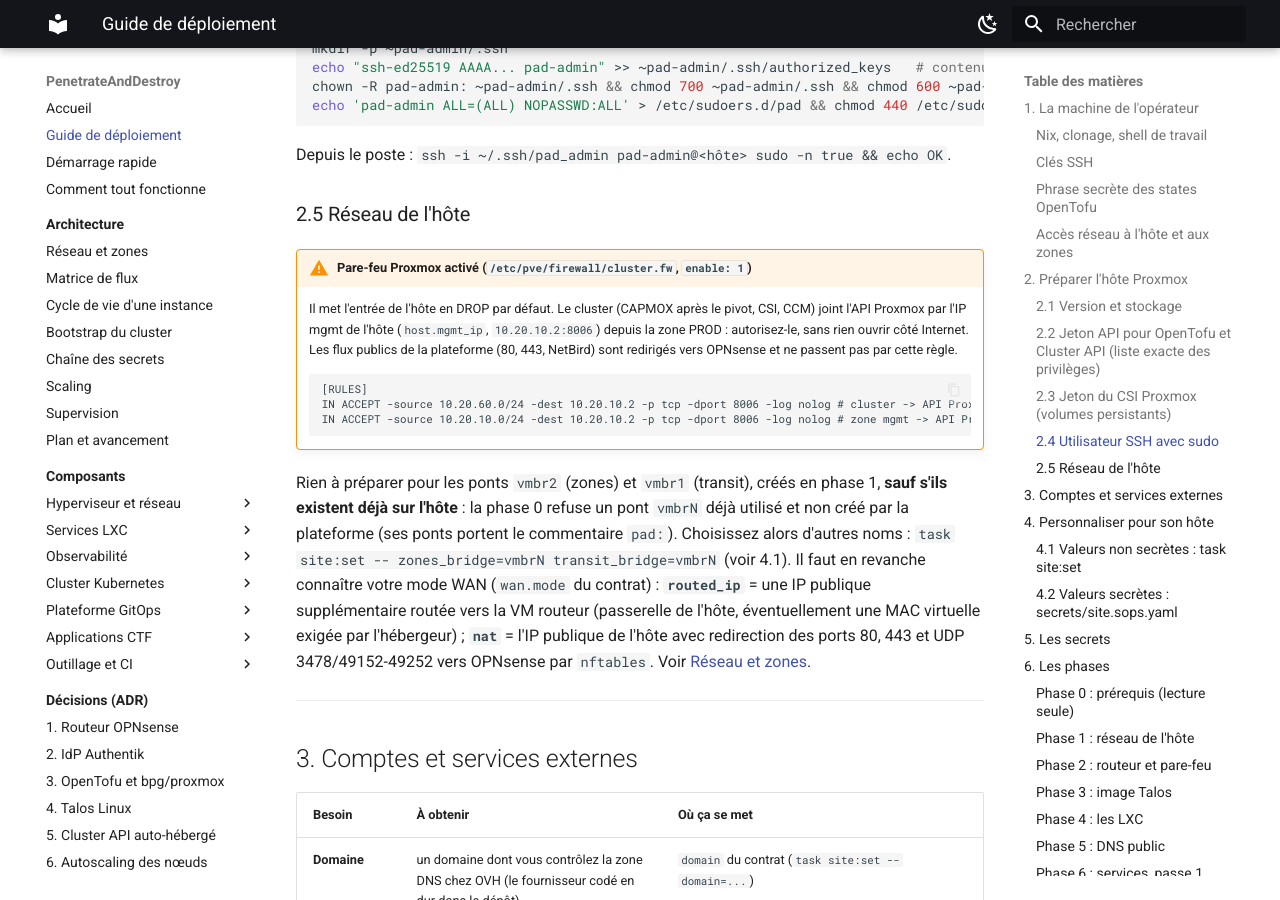
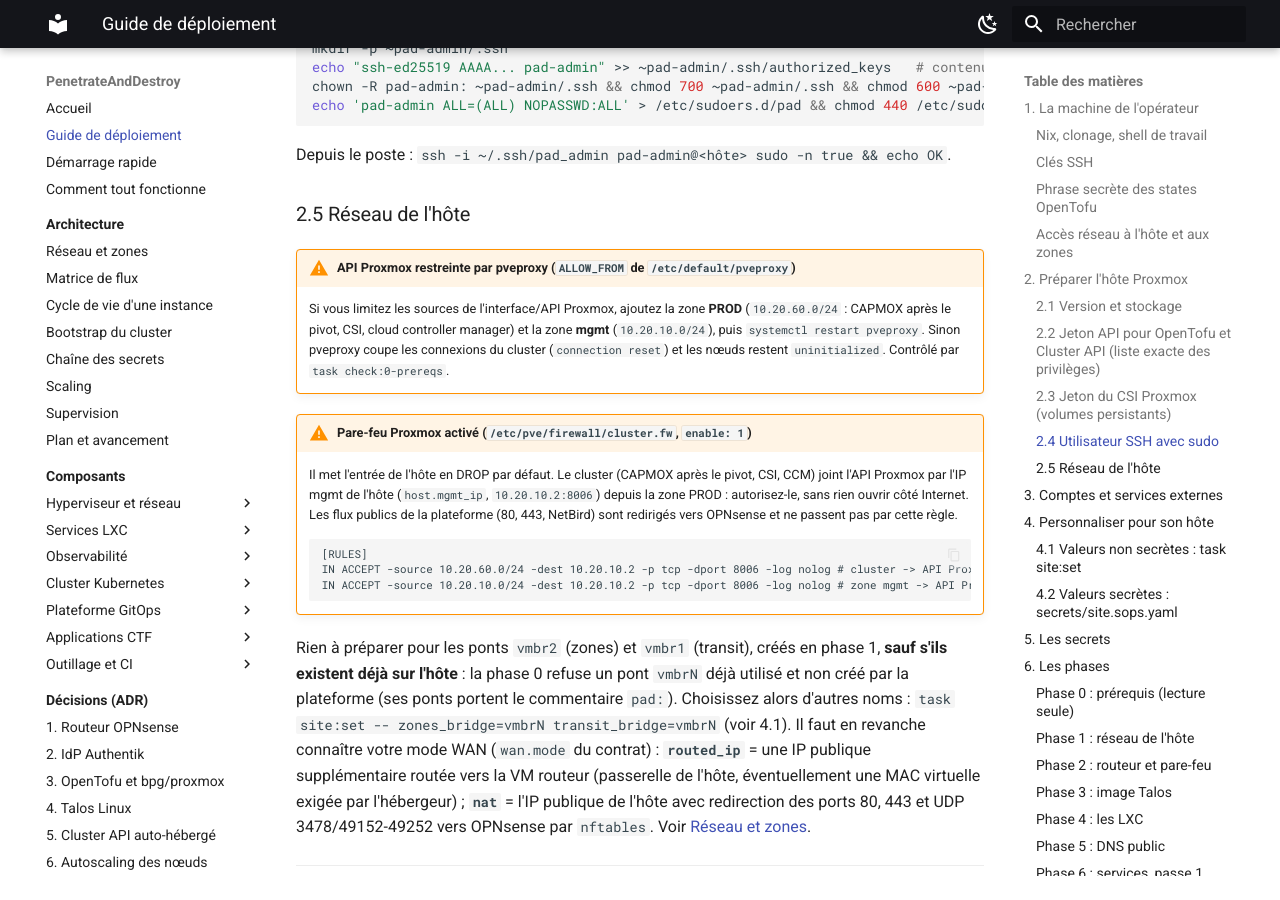
Before and after one commit to kim-tsr/penetrate-and-destroy, an MkDocs documentation site: the page built from docs/guide-deploiement.md, in a window 1280 px wide and 900 px high, scrolled down 7312 px. Built offline with MkDocs 1.6.1 and Material for MkDocs 9.7.7, drawn with Linux system fonts in a browser that asks for light colours; some of the changed text lies outside the part shown.

Commit message:
feat(prereqs): contrôle d'ALLOW_FROM de pveproxy (API refusée au cluster sinon)

```diff
--- a/docs/guide-deploiement.md
+++ b/docs/guide-deploiement.md
@@ -223,6 +223,11 @@ echo 'pad-admin ALL=(ALL) NOPASSWD:ALL' > /etc/sudoers.d/pad && chmod 440 /etc/s
 Depuis le poste : `ssh -i ~/.ssh/pad_admin pad-admin@<hôte> sudo -n true && echo OK`.
 
 ### 2.5 Réseau de l'hôte
+
+!!! warning "API Proxmox restreinte par pveproxy (`ALLOW_FROM` de `/etc/default/pveproxy`)"
+    Si vous limitez les sources de l'interface/API Proxmox, ajoutez la zone **PROD** (`10.20.60.0/24` : CAPMOX après le pivot,
+    CSI, cloud controller manager) et la zone **mgmt** (`10.20.10.0/24`), puis `systemctl restart pveproxy`. Sinon pveproxy coupe
+    les connexions du cluster (`connection reset`) et les nœuds restent `uninitialized`. Contrôlé par `task check:0-prereqs`.
 
 !!! warning "Pare-feu Proxmox activé (`/etc/pve/firewall/cluster.fw`, `enable: 1`)"
     Il met l'entrée de l'hôte en DROP par défaut. Le cluster (CAPMOX après le pivot, CSI, CCM) joint l'API Proxmox par l'IP
@@ -613,6 +618,7 @@ Avant d'ouvrir l'événement aux joueurs :
 | Ansible : hôtes `UNREACHABLE` au hasard (`Connection timed out during banner exchange`, `Data could not be sent`) alors que les LXC tournent | OpenSSH >= 9.8 sur l'hôte (`PerSourcePenalties`) refuse temporairement le poste qui ouvre trop de sessions. Le rebond est multiplexé (une seule session sur l'hôte, `~/.ansible/cp/pad-jump-*`) : vérifier que le dépôt est à jour ; en dernier recours, sur l'hôte, `PerSourcePenaltyExemptList` avec la plage du VPN |
 | Worker `challenges` créé mais absent de `kubectl get nodes` ; `talosctl -n <IP> service kubelet` : `Waiting for time sync` | pas d'NTP Internet en zone CHALLENGES : règle `m10-chall-ntp` (stack 60) et `machine.time.servers` du modèle Talos `pad-prod-challenges-v2` ; sur un nœud déjà créé : `talosctl -n <IP> patch mc -p '[{"op":"add","path":"/machine/time","value":{"servers":["10.20.70.1"]}}]'` |
 | Nœud `challenges` absent ou `NotReady`, pods `ImagePullBackOff` / `ErrImagePull` sur ce nœud (Cilium, CSI, Alloy, node-exporter), `talosctl -n <IP> logs kubelet` ou `talosctl -n <IP> dmesg` : échec de pull de `ghcr.io/siderolabs/kubelet` | la zone CHALLENGES n'a **aucun egress Internet** : toutes ses images passent par le miroir Zot (`registry.pad.internal/mirror/<registre>/`), disponible seulement après la phase 10. Vérifier dans l'ordre : Application `zot` `Synced/Healthy` ; `dig @10.20.70.1 registry.pad.internal` doit répondre `10.20.60.200` (override Unbound, stack 60) ; règle `m10-chall-registry` (CHALLENGES vers ingress 443) appliquée (`task tofu:apply-stack STACK=60-opnsense-rules`) ; `crane digest --insecure registry.pad.internal/mirror/ghcr.io/siderolabs/kubelet:v1.34.1` depuis un poste staff ; journaux `kubectl -n registry logs sts/zot \| grep -i sync` (`filtered out by content` : dépôt absent de la liste blanche `content` de `gitops/platform/zot/values.yaml`). Le nœud réessaie seul, rien à relancer. [Zot, miroir pull-through](composants/zot.md#miroir-pull-through-zone-challenges) |
+| Nœuds `uninitialized` ; journaux du CCM ou du CSI : `read: connection reset` vers `10.20.10.2:8006` | pveproxy refuse la source (`ALLOW_FROM` de `/etc/default/pveproxy`) : y ajouter `10.20.60.0/24,10.20.10.0/24`, puis `systemctl restart pveproxy` (§2.5) |
 | `tofu` : `Error acquiring the state` ou illisible | `TF_VAR_state_passphrase` différent de celui du state ; ne jamais en changer sans détruire |
 | `tofu` : authentification Proxmox | jeton (2.2), `proxmox_url`, `proxmox.insecure` ; `task check:0-prereqs` |
 | Depuis le poste, aucune zone ne répond hors mgmt (SYN sans SYN-ACK) alors que l'hôte les joint | table `inet pad_raw` absente de l'hôte (`sudo nft list table inet pad_raw`) : `task ansible:host -- --tags host_bridge_notrack` |
```
Also changed, not shown: 1 other file.
